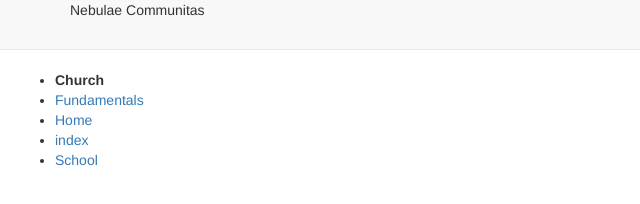
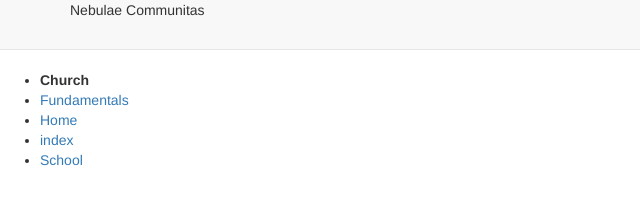
Before and after one commit to daguenther/nebulaecommunitas, a plain HTML site: page Church.html in a window 1280 px wide. Shown: the top 204 px of the page, without its empty margins (0-640 px from the left). Drawn offline with nearby package versions, Linux system fonts and the light colour scheme.

Commit message:
/ ‘Church.html’ / ‘Fundamentals.html’ / ‘Fundamentals/Beliefs.html’ / ‘Fundamentals/Social.html’ / ‘Fundamentals/Technology.html’ / ‘Home.html’ / ‘Home/Floor_Plans.html’ / ‘School.html’ / ‘School/Curriculum.html’ / ‘School/Floor_Plans.html’ ...

```diff
--- a/Church.html
+++ b/Church.html
@@ -22,6 +22,7 @@
    	Nebulae Communitas
   	</div>
 	</nav>
+	<div class="row">
 	<div class="col-md-4">
 		<div id="navigation"> <ul>
 <li><strong class="activepage">Church</strong></li>
@@ -297,6 +298,7 @@ The church is a group of believers who have been called out of the world to meet
 			</span>
 		</div>
 		</div>
+		</div>
 	</div>
 </body>
 </html>
```
Also changed, not shown: Fundamentals.html (+2 -0 lines), Fundamentals/Beliefs.html (+2 -0 lines), Fundamentals/Social.html (+2 -0 lines), Fundamentals/Technology.html (+2 -0 lines), Home.html (+2 -0 lines), Home/Floor_Plans.html (+2 -0 lines), School.html (+2 -0 lines), School/Curriculum.html (+2 -0 lines), School/Floor_Plans.html (+2 -0 lines), index.html (+2 -0 lines).
